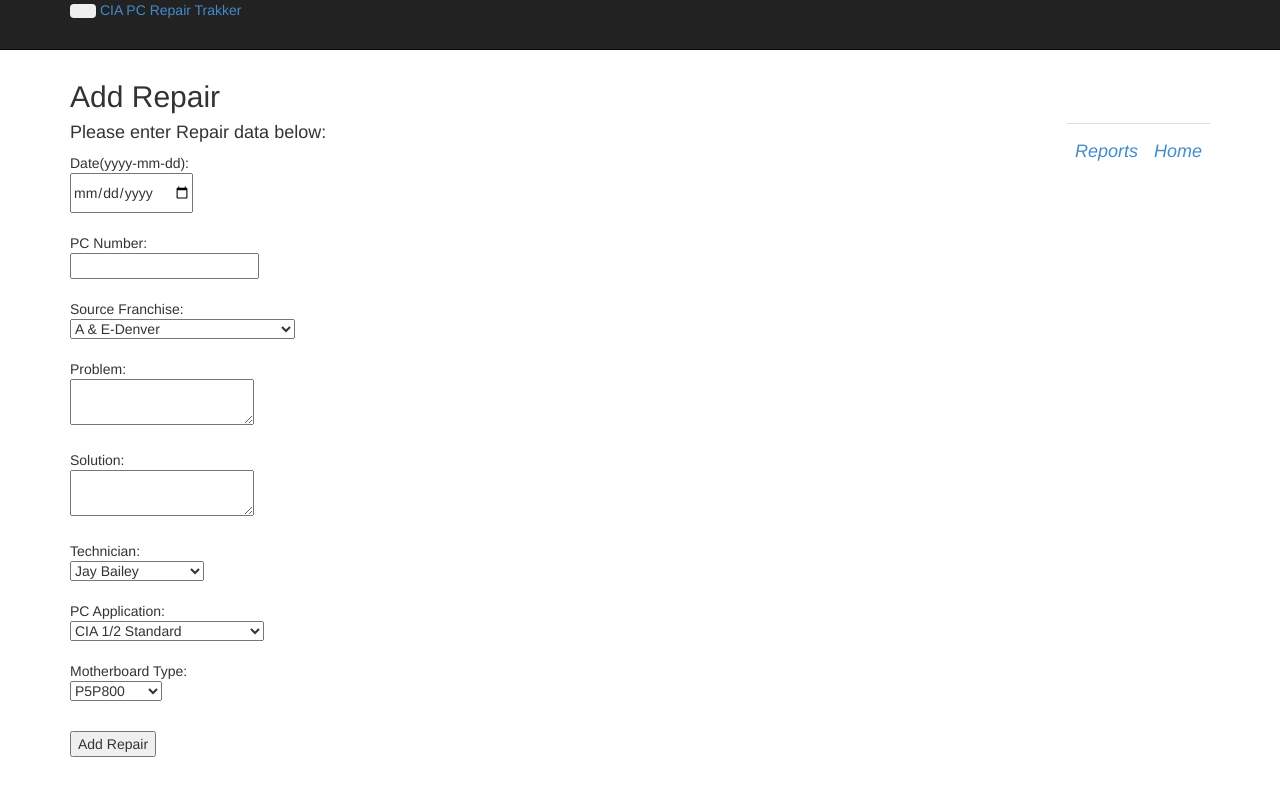
After one commit to aschmeelk/repair_log, a Flask app: page /repairs in a window 1280 px wide. The commit adds this page. Run offline with Flask 2, Linux system fonts and the light colour scheme; some libraries are stand-ins or nearby versions.

Commit message:
Data entry working

```diff
--- a/app/forms.py
+++ b/app/forms.py
@@ -0,0 +1,110 @@
+from flask.ext.wtf import Form
+from wtforms import TextField, DateField, IntegerField, TextAreaField, SelectField
+from wtforms.validators import InputRequired
+
+class AddRepair(Form):
+    """docstring for AddRepair"""
+    date = DateField('date', validators = [InputRequired()])
+    pc_num = IntegerField('pcnum', validators = [InputRequired()])
+    franchise = SelectField('franchise', choices = [('121','A & E-Denver' ),
+                                                    ('182','Agencia Llantera-Chihuahua' ),
+                                                    ('116','Allied-Omaha' ),
+                                                    ('163','Astro Llantas-Mexico City'),
+                                                    ('127','Bauer-Cedar Rapids'),
+                                                    ('128','Bauer-Des Moines'),
+                                                    ('131','Bauer-Durand'),
+                                                    ('130','Bauer-Indianapolis'),
+                                                    ('150','Bauer-Romeoville'),
+                                                    ('129','Bauer-St_Paul'),
+                                                    ('142','Bauer-Waukesha'),
+                                                    ('189','Belisle-St_Augustine'),
+                                                    ('144','Belisle-St_Jerome'),
+                                                    ('184','Bill Williams'),
+                                                    ('187','Canyon-Corona'),
+                                                    ('134','Big L-Harrisonburg'),
+                                                    ('190','Colony-Edenton'),
+                                                    ('165','De Lago-AguasCalientes'),
+                                                    ('161','DEGA-Sabinas Hidalgo'),
+                                                    ('146','Fleet-Dartmouth'),
+                                                    ('135','Highlands-Carlisle'),
+                                                    ('132','InterCity-Elizabeth'),
+                                                    ('117','Jacks-Boise'),
+                                                    ('119','Jacks-Logan'),
+                                                    ('118','Jacks-SLC'),
+                                                    ('197','Jacks-Fresno'),
+                                                    ('164','Jacks-Phoenix'),
+                                                    ('169','Llantas Royal-Culican'),
+                                                    ('153','Mil Neumaticos-Mexico City'),
+                                                    ('156','Mil Neumaticos-Monterrey'),
+                                                    ('101','MRT-Duncan'),
+                                                    ('137','MTI-Grand Rapids'),
+                                                    ('148','Multillantas Nieto-Queretaro'),
+                                                    ('186','New England Truck Tire-Sanford'),
+                                                    ('167','Ozarko-Pottsville'),
+                                                    ('140','Ozarko-West Plains'),
+                                                    ('151','Paisa-Cordoba'),
+                                                    ('133','Phelps-Seattle'),
+                                                    ('168','Raben Tire-Evansville'),
+                                                    ('162','Radial Llantas-Guadalajara'),
+                                                    ('178','Radial Llantas-Villahermosa'),
+                                                    ('157','Ren-Atec - Hermosillo'),
+                                                    ('171','Renollan - Toluca'),
+                                                    ('138','Robert Bernard - St_Paul'),
+                                                    ('199','Radial Llantas - Merida'),
+                                                    ('183','Sam Autos - Torreon'),
+                                                    ('175','STTC - Bethlehem'),
+                                                    ('196','STTC - Millbury'),
+                                                    ('176','STTC - York'),
+                                                    ('177','Shrader - Melvindale'),
+                                                    ('107','Smetzer Tire - Wooster'),
+                                                    ('194','Snider - Bluffton'),
+                                                    ('191','Snider - Ellenwood'),
+                                                    ('198','Snider - Greensboro'),
+                                                    ('193','Snider - Houston'),
+                                                    ('195','Snider - Pelzer'),
+                                                    ('192','Snider - Statesville'),
+                                                    ('158','Strouhal - Hungerford'),
+                                                    ('136','Superior - Salem'),
+                                                    ('179','Tampico Sales - Tampico'),
+                                                    ('152','TCI - Antioch'),
+                                                    ('166','TCI - Birmingham'),
+                                                    ('122','TCI - Fontana'),
+                                                    ('123','TCI - Hudson'),
+                                                    ('124','TC1 - Jacksonville'),
+                                                    ('115','TCI - Kansas City'),
+                                                    ('145','TCI - Lancaster'),
+                                                    ('106','TCI - Pemberville'),
+                                                    ('111','TCI - Richland'),
+                                                    ('170','Tecnicentro Royal - Tiajuana'),
+                                                    ('185','Tiremaster - Brampton'),
+                                                    ('149','Tiremaster - Ingersol'),
+                                                    ('159','Treads West - Edmonton'),
+                                                    ('172','Treads West - Langley'),
+                                                    ('200','TW - Oklahoma City'),
+                                                    ('201','TW - San Antonio'),
+                                                    ('180','Valley Tire - Charleroi'),
+                                                    ('108','Ziegler - Massillon'),
+                                                    ('173','Ziegler - Monroe'),
+                                                    ('UNKNOWN','unknown'),
+                                                    ('NEW','new')],  validators=[InputRequired()])
+    problem = TextAreaField('problem', validators = [InputRequired()])
+    solution = TextAreaField('solution', validators = [InputRequired()])
+    tech = SelectField('tech', choices = [( 'Jay Bailey','Jay Bailey'),
+                                            ('Marshal Barton', 'Marshal Barton'),
+                                            ('Johnny Corn', 'Johnny Corn'),
+                                            ('Keith Finley', 'Keith Finley'),
+                                            ('Pablo Murphy', 'Pablo Murphy'),
+                                            ('Alan Schmeelk', 'Alan Schmeelk'),
+                                            ('John Simpson', 'John Simpson'),
+                                            ('John Steele', 'John Steele'),
+                                            ('Bobby Springman', 'Bobby Springman'),
+                                            ('David Tucker', 'David Tucker')], validators=[InputRequired()])
+    pcapp = SelectField('app', choices = [('std', 'CIA 1/2 Standard'),
+                                            ('b2b', 'CIA 1/2 Bead to Bead'),
+                                            ('c3_b2b', 'CIA 3 G3 Bead to Bead'),
+                                            ('g4_c3_b2b', 'CIA 3 G4 Bead to Bead'),
+                                            ('wago_c3_b2b', 'CIA 3 WAGO Bead to Bead')], validators = [InputRequired()])
+    pcmb = SelectField('mb', choices = [('P5P800', 'P5P800'),
+                                            ('P5GC-MX','P5GC-MX'),
+                                            ('P5KPL-AM','P5KPL-AM'),
+                                            ('P4P800', 'P4P800')], validators = [InputRequired()])
--- a/app/templates/base.html
+++ b/app/templates/base.html
@@ -2,9 +2,9 @@
 <html lang="en">
   <head>
     <meta charset="utf-8">
-    <title>Call Trakker</title>
+    <title>CIA PC Repair Trakker</title>
     <meta name="viewport" content="width=device-width, initial-scale=1.0">
-    <meta name="description" content="A call center logging application">
+    <meta name="description" content="A pc repair log">
     <meta name="author" content="Alan Schmeelk">
 
     <!-- Le styles -->
@@ -35,11 +35,11 @@
             <span class="icon-bar"></span>
             <span class="icon-bar"></span>
           </button>
-          <a class="brand" href="/">Call Trakker</a>
+          <a class="brand" href="/">CIA PC Repair Trakker</a>
           <div class="nav-collapse collapse">
             <ul class="nav">
               <li class="active"><a href="/index"><i class="icon-home icon-white"></i>Home</a></li>
-              <li><a href="/calls">Call Entry</a></li>
+              <li><a href="/repairs">New Repair Entry</a></li>
               <li><a href="/reports">Reports</a></li>
             </ul>
           </div><!--/.nav-collapse -->
--- a/app/templates/index.html
+++ b/app/templates/index.html
@@ -12,7 +12,7 @@
 				<tr>
 					<th>Date:</th>
 					<th>PC Number:</th>
-					<th>Franchise:</th>
+					<th>From Franchise:</th>
 					<th>Problem:</th>
 					<th>Solution:</th>
 					<th>Technician:</th>
@@ -34,3 +34,7 @@
 				</tr>
 				{% if loop.index >= 5 %}{% break %}{% endif %}
 				{% endfor %}
+			</TABLE>
+</div>
+	{% endblock %}
+</div>
--- /dev/null
+++ b/app/templates/repairs.html
@@ -0,0 +1,86 @@
+{% extends "base.html" %}
+<div class="content">
+	{% block content %}
+	<h2 class="heading">Add Repair</h2>
+	<p>
+	{% for message in get_flashed_messages() %}
+		<div class=flash>
+			<span style="color: red;">[{{ message }}]</span>
+		</div>
+	{% endfor %}
+	</p>
+	<span class="spanner">
+		<table class="table">
+			<tr>
+				<td>
+
+					<a href="/reports">
+						<h4>
+							<em>Reports</em>
+						</h4>
+					</a>
+
+				</td>
+				<td>
+
+
+						<a href="/">
+							<h4>
+								<em>Home</em>
+							</h4>
+						</a>
+
+				</td>
+			</tr>
+		</table>
+	</span>
+	<form action="" method="post" name="repair">
+		{{form.hidden_tag()}}
+		<p>
+			<p><h4>Please enter Repair data below:</h4></p>
+			Date(yyyy-mm-dd):</br>
+			{{form.date()}}</br>
+			{% for error in form.errors.date %}
+        		<span style="color: red;">[{{error}}]</span>
+        	{% endfor %}<br>
+			PC Number:</br>
+			{{form.pc_num()}}</br>
+			{% for error in form.errors.pc_num %}
+        		<span style="color: red;">[{{error}}]</span>
+        	{% endfor %}<br>
+			Source Franchise:</br>
+			{{form.franchise()}}</br>
+			{% for error in form.errors.franchise %}
+        		<span style="color: red;">[{{error}}]</span>
+        	{% endfor %}<br>
+			Problem:</br>
+			{{form.problem()}}</br>
+			{% for error in form.errors.problem %}
+        		<span style="color: red;">[{{error}}]</span>
+        	{% endfor %}<br>
+			Solution:</br>
+			{{form.solution()}}</br>
+			{% for error in form.errors.solution %}
+        		<span style="color: red;">[{{error}}]</span>
+        	{% endfor %}<br>
+			Technician:</br>
+			{{form.tech()}}</br>
+			{% for error in form.errors.tech %}
+        		<span style="color: red;">[{{error}}]</span>
+        	{% endfor %}<br>
+			PC Application:</br>
+			{{form.pcapp()}}</br>
+			{% for error in form.errors.pcapp %}
+        		<span style="color: red;">[{{error}}]</span>
+        	{% endfor %}<br>
+			Motherboard Type:</br>
+			{{form.pcmb()}}</br>
+			{% for error in form.errors.pcmb %}
+        		<span style="color: red;">[{{error}}]</span>
+        	{% endfor %}<br>
+
+		</p>
+		<p><input type="submit" value="Add Repair"></p>
+		</form>
+	{% endblock %}
+</div>
--- a/app/views.py
+++ b/app/views.py
@@ -1,7 +1,35 @@
+from flask import render_template, redirect, url_for, flash
 from app import app
+from app import db
+from app.forms import AddRepair
+from app.models import Repairs
 
 
+#Home page route
 @app.route('/')
-@app.route('/index')
+@app.route('/index', methods=['GET', 'POST'])
 def index():
-	return "Hello world"
+	# Get repairs for display on home page
+	repairs = Repairs.query.order_by('date desc').all()
+	# Render the home page with list of repairs
+	return render_template('index.html', repairs = repairs)
+
+# Route for data entry (Repairs)
+@app.route('/repairs', methods = ['GET', 'POST'])
+def addrepair():
+	form = AddRepair()
+	# Logic for inserting data into repair.db
+	if form.validate_on_submit():
+		new_repair = Repairs(date = form.date.data,
+							pc_num = form.pc_num.data,
+							franchise = form.franchise.data,
+							problem = form.problem.data,
+							solution = form.solution.data,
+							tech = form.tech.data,
+							pc_app = form.pcapp.data,
+							pc_mb = form.pcmb.data)
+		db.session.add(new_repair)
+		db.session.commit()
+		flash('Database updated!')
+		return render_template('repairs.html', form = form)
+	return render_template('repairs.html', form = form)
--- /dev/null
+++ b/db_repository/manage.py
@@ -0,0 +1,5 @@
+#!/usr/bin/env python
+from migrate.versioning.shell import main
+
+if __name__ == '__main__':
+    main(six='<module 'six' from 'C:\Documents and Settings\N518013\My Documents\Python\repair_log\venv\lib\site-packages\six.pyc'>')
--- a/run.py
+++ b/run.py
@@ -1,3 +1,3 @@
 from app import app
 
-app.run(debug=True)
+app.run()
```
Also changed, not shown: app/__init__.py (+15 -1 lines), app/models.py (+17 -0 lines), config.py (+12 -0 lines), db_create.py (added, +12 -0 lines), db_migrate.py (added, +15 -0 lines), db_repository/migrate.cfg (added, +25 -0 lines), db_repository/versions/001_migration.py (added, +19 -0 lines), db_repository/versions/002_migration.py (added, +47 -0 lines), db_repository/versions/003_migration.py (added, +47 -0 lines), db_repository/__init__.py (added), db_repository/versions/__init__.py (added), repair.db (added), 1 other file.
